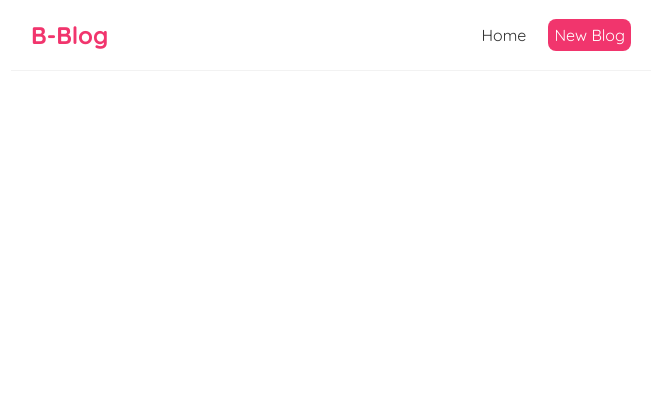
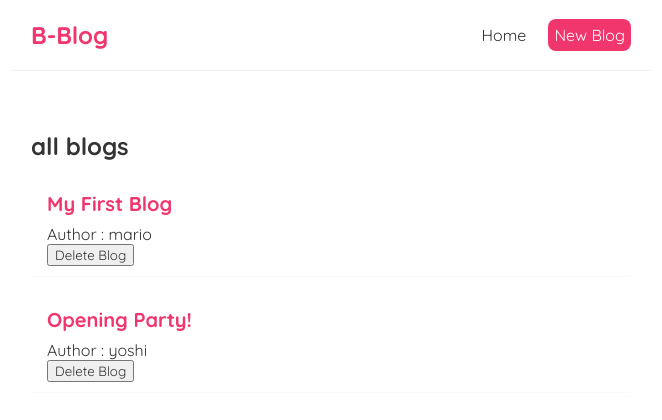
Before and after one commit to 7bel6/b-blog, a React (Create React App) app: page / in a window 1280 px wide. Shown: the top 420 px of the page, without its empty margins (309-971 px from the left). Built offline with nearby package versions, Linux system fonts and the light colour scheme; data requests are answered from the project's data file; the HTML template or start-up script is replaced by a standard one.

Commit message:
fetching the data and render it

```diff
--- a/src/Home.js
+++ b/src/Home.js
@@ -18,13 +18,17 @@ const Home = () => {
                 return res.json();
             })
             .then(data => {
-                console.log(data)
+                console.log(data);
+                // now we update our state with the data
+                setBlogs(data);
             });
     },[]);
 
     return (
         <div className="home">
-            {/* <Bloglist blogs={blogs} title="all blogs" handleDelete={handleDelete}/> */}
+            {/* we put this statement so in fraction of time to get the data we don't get error of maping array of null */}
+            {/* the logic behind that is easy we put a condition null=false so if null it will render because we got && operator when it's turn true got data it's well run the code */}
+            {blogs && <Bloglist blogs={blogs} title="all blogs" handleDelete={handleDelete}/>}
         </div>
     );
 }
```
